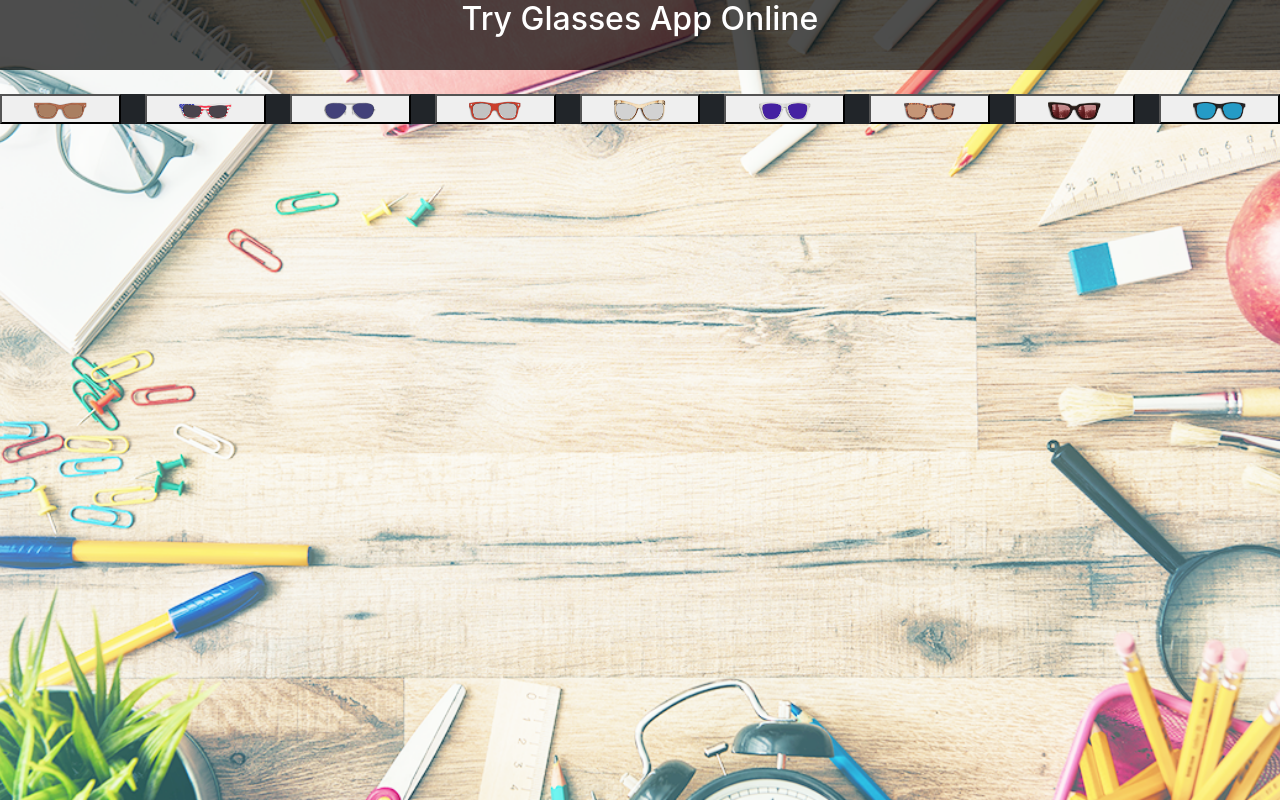
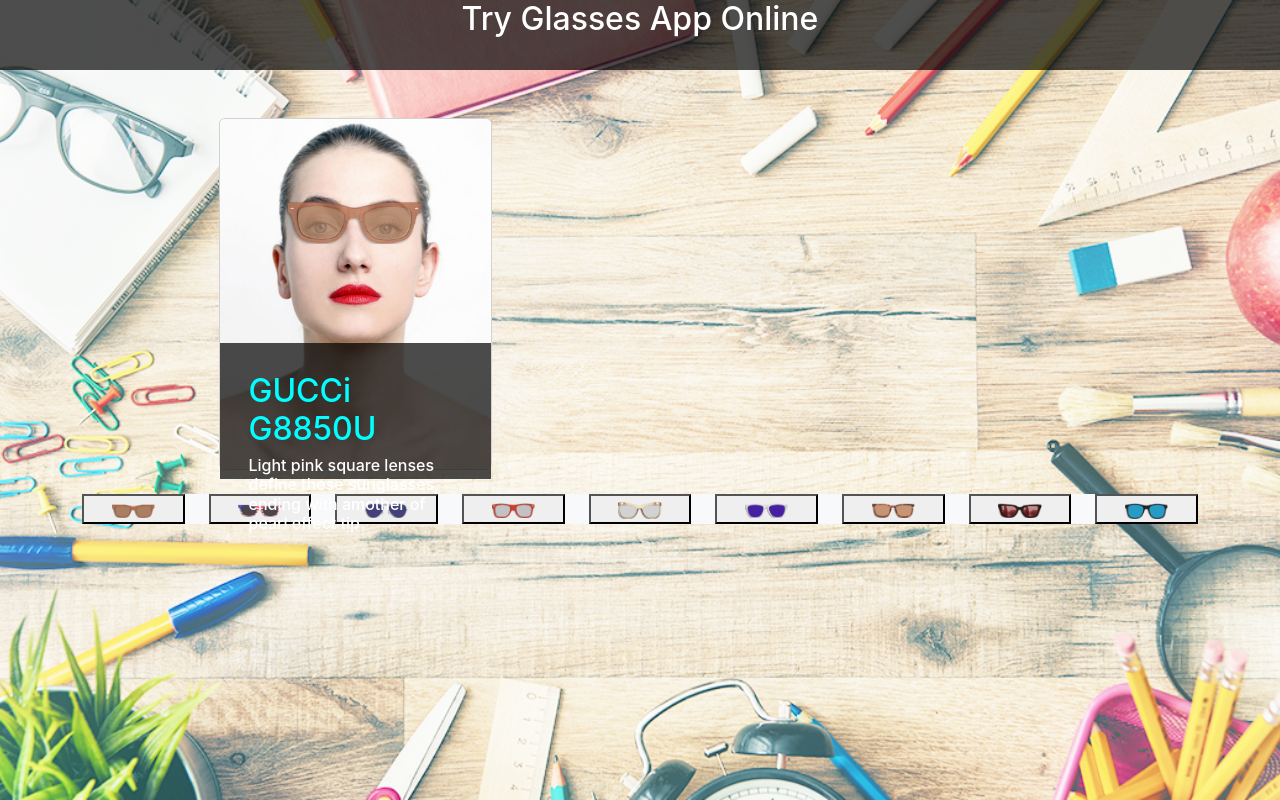
Before and after one commit to duyminh94/BC32_React_BT2, a React (Create React App) app: page / in a window 1280 px wide. Built offline with nearby package versions, Linux system fonts and the light colour scheme; the HTML template or start-up script is replaced by a standard one.

Commit message:
uploadsource

```diff
--- a/src/1_Companent/Glasses.jsx
+++ b/src/1_Companent/Glasses.jsx
@@ -1,30 +1,14 @@
 
-export const Glasses = ({ product }) => {
-    if (!product) {
-        return null
-    }
+export const Glasses = () => {
+
     return (
-        <div className="container">
-            <div className='row mt-5'>
         <div className="col-sm-6 d-flex justify-content-center">
             <div className="card justify-content-center w-50">
                 <img className="card-img-top" src='./glassesImage/model.jpg' alt="Model" />
                 <img className="card-glasses img-fluid w-50" src="./glassesImage/v1.png" alt="" />
                 <div className="card-body vg-glasses">
                     <h2 className="card-branch">GUCCi G8850U</h2>
-                            <p className="card-text">Light pink square lenses define these sunglasses, ending with amother of pearl effect tip.</p>
-                        </div>
-                    </div>
-                </div>
-                <div className="col-sm-6 justify-content-center">
-                    <div className="card card-model justify-content-center w-50">
-                        <img className="card-img-top " src="./glassesImage/model.jpg" alt="Model" />
-                        <img className="card-glasses img-fluid w-50" src={product.url} alt="" />
-                        <div className="card-body vg-glasses">
-                            <h2 className="card-branch">{product.name}</h2>
-                            <h6 className="card-text">{product.desc}</h6>
-                        </div>
-                    </div>
+                    <h6 className="card-text">Light pink square lenses define these sunglasses, ending with amother of pearl effect tip.</h6>
                 </div>
             </div>
         </div>
--- /dev/null
+++ b/src/1_Companent/GlassesDetail.jsx
@@ -0,0 +1,19 @@
+import React from 'react'
+
+export const GlassesDetail = ({product}) => {
+    if(!product){
+        return null
+    }
+  return (
+    <div className="col-sm-6 d-flex justify-content-center">
+                    <div className="card card-model justify-content-center w-50">
+                        <img className="card-img-top " src="./glassesImage/model.jpg" alt="Model" />
+                        <img className="card-glasses img-fluid w-50" src={product.url} alt="" />
+                        <div className="card-body vg-glasses">
+                            <h2 className="card-branch">{product.name}</h2>
+                            <h6 className="card-text">{product.desc}</h6>
+                        </div>
+                    </div>
+                </div>
+  )
+}
--- a/src/1_Companent/GlassesList.jsx
+++ b/src/1_Companent/GlassesList.jsx
@@ -3,7 +3,7 @@
 
     return (
         <div className="container">
-            <div className='mt-4 bg-dark'>
+            <div className='mt-4 bg-light'>
                 <div className="row">
                     {products.map((product => {
                         return (
--- a/src/1_Companent/Home.jsx
+++ b/src/1_Companent/Home.jsx
@@ -4,6 +4,7 @@
 import data from './dataGlasses.json'
 import './home.css'
 import { GlassesList } from './GlassesList'
+import { GlassesDetail } from './GlassesDetail'
 
 export default class Home extends Component {
     ChangeGlasses = (product) => {
@@ -23,10 +24,13 @@
         return (
             <div className='BG-Glasses'>
                 <Header />
-                <div className='row'>
-                <Glasses product={this.state.datasGlasse} />
+                <div className='container'>
+                    <div className='row mt-5'>
+                        <Glasses />
+                        <GlassesDetail product={this.state.datasGlasse} />
+                    </div>
+                </div>
                 <GlassesList products={data} onSelect={this.ChangeGlasses} />
-                </div>
             </div>
         )
     }
--- a/src/1_Companent/home.css
+++ b/src/1_Companent/home.css
@@ -28,7 +28,7 @@
   position:absolute;
   top: 81px;
   right: 25%;
-  opacity: 0.9;
+  opacity: 0.8;
 }
 
 .vg-glasses {
```
Lines whose indentation alone changed are shown as unchanged.
